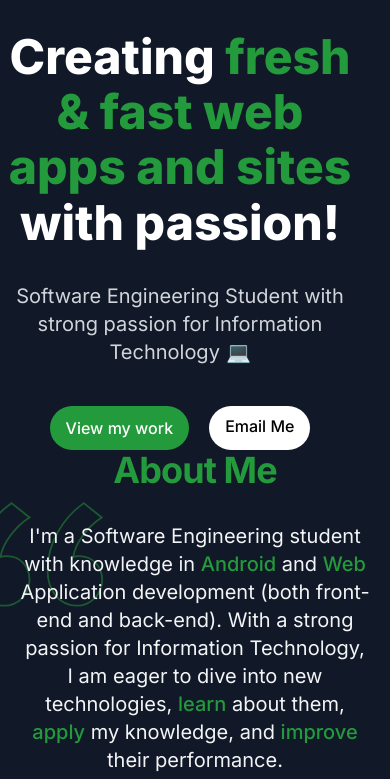
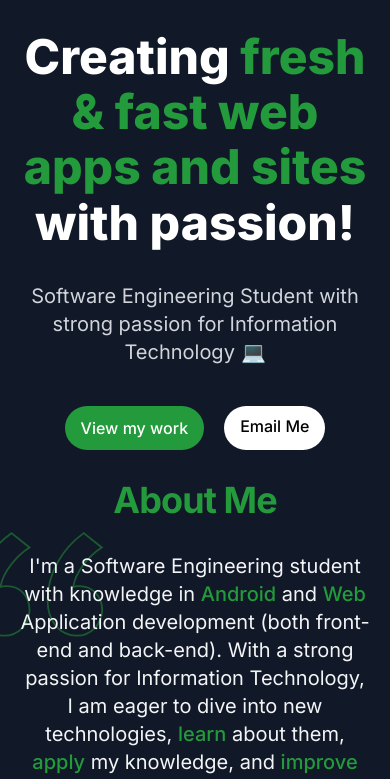
Before and after one commit to peterPain01/Portfolio-Website, a plain HTML site: page index.html in a window 390 px wide. Shown: the part 65-844 px from the top of the page. Drawn offline with Linux system fonts and the light colour scheme.

Commit message:
chore: modify hero heading style

```diff
--- a/asset/css/responsive.css
+++ b/asset/css/responsive.css
@@ -47,6 +47,13 @@
         margin-top: 40px;
     }
 
+    .hero {
+        display: block;
+        margin: unset;
+        margin: 0px 12px;
+        width: fit-content;
+    }
+
     .hero__text {
         margin-top: 32px;
     }
```
